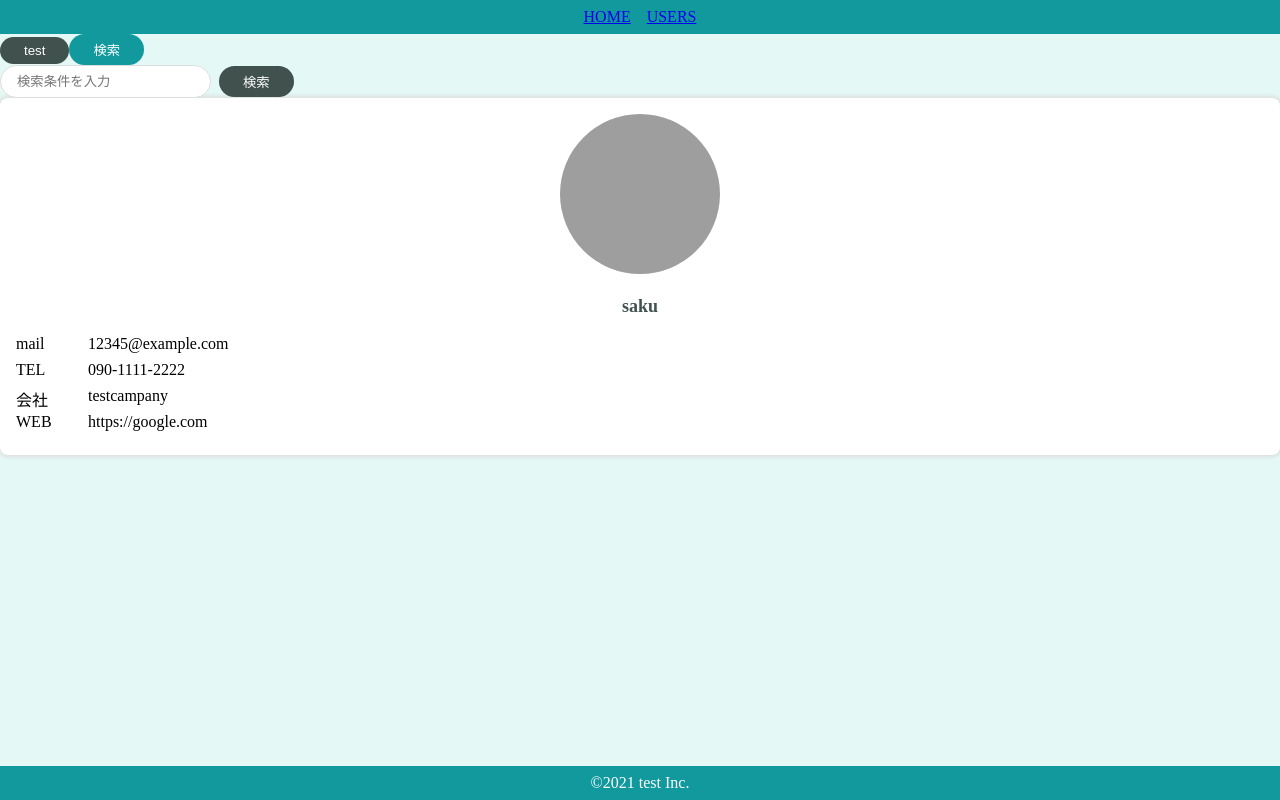
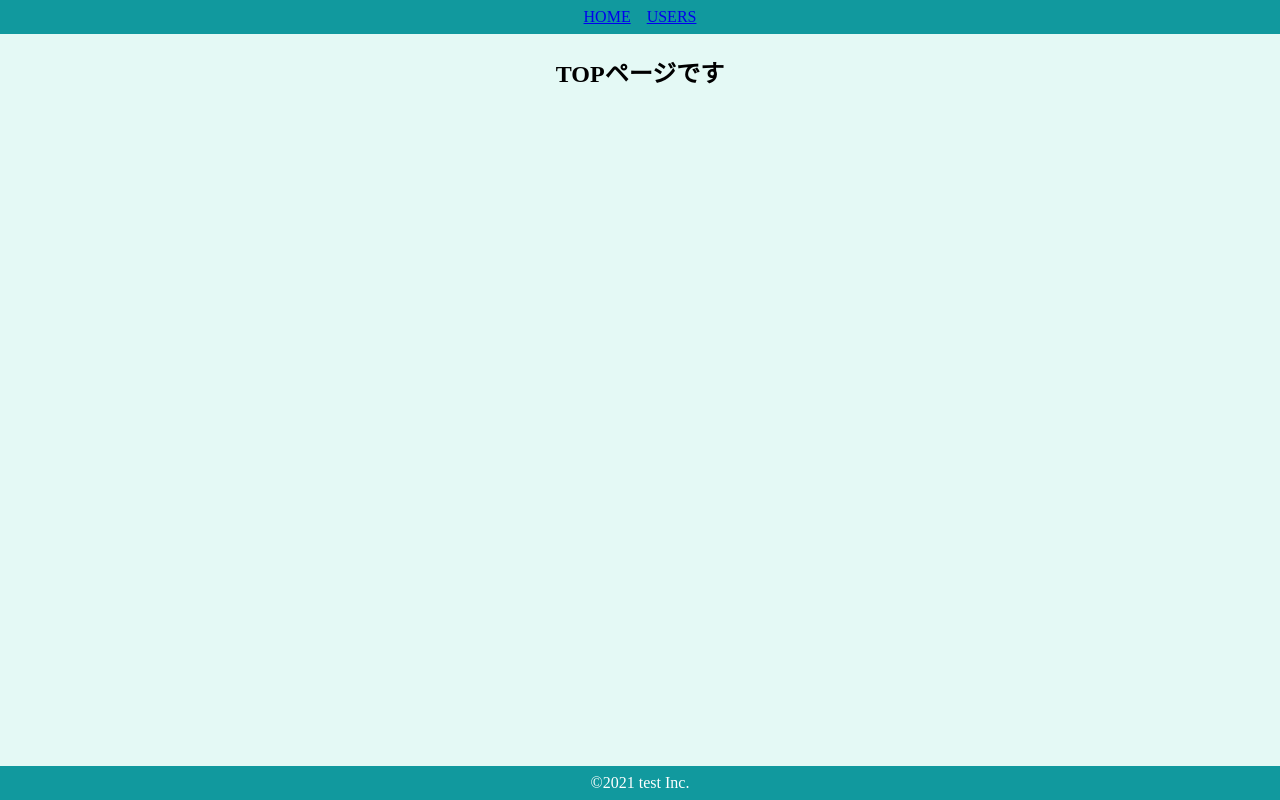
Before and after one commit to sakuisa/react-Molecule, a React (Create React App) app: page / in a window 1280 px wide. Built offline with nearby package versions, Linux system fonts and the light colour scheme; grey boxes are pictures that could not be loaded.

Commit message:
Update 4 files

```diff
--- a/src/App.js
+++ b/src/App.js
@@ -1,33 +1,6 @@
-import { BrowserRouter } from "react-router-dom";
-import { PrimaryButton } from "./components/atoms/button/PrimaryButton";
-import { SecondaryButton } from "./components/atoms/button/SecondaryButton";
-import { SearchInput } from "./components/molecules/SearchInput";
-import { UserCard } from "./components/organisms/user/UserCard";
-import { DefaultLayout } from "./components/templates/DefaultLayout";
-import { HeaderOnly } from "./components/templates/HeaderOnly";
+import { Router } from "./components/router/Router";
 import "./styles.css";
 
-const user = {
-  name: "saku",
-  image: "https://source.unsplash.com/NE0XGVKTmcA",
-  email: "12345@example.com",
-  phone: "090-1111-2222",
-  company: {
-    name: "testcampany",
-  },
-  website: "https://google.com",
-};
-
 export default function App() {
-  return (
-    <BrowserRouter>
-      <DefaultLayout>
-        <PrimaryButton>test</PrimaryButton>
-        <SecondaryButton>検索</SecondaryButton>
-        <br />
-        <SearchInput />
-        <UserCard user={user} />
-      </DefaultLayout>
-    </BrowserRouter>
-  );
+  return <Router />;
 }
--- /dev/null
+++ b/src/components/pages/Top.jsx
@@ -0,0 +1,13 @@
+import styled from "styled-components";
+
+export const Top = () => {
+  return (
+    <SConainer>
+      <h2>TOPページです</h2>
+    </SConainer>
+  );
+};
+
+const SConainer = styled.div`
+  text-align: center;
+`;
--- /dev/null
+++ b/src/components/pages/Users.jsx
@@ -0,0 +1,35 @@
+import styled from "styled-components";
+import { SearchInput } from "../molecules/SearchInput";
+
+const users = [...Array(10).keys()].map((val) => {
+  return {
+    id: val,
+    name: `saku${val}`,
+    image: "https://source.unsplash.com/NE0XGVKTmcA",
+    email: "12345@example.com",
+    phone: "090-1111-2222",
+    company: {
+      name: "testcampany",
+    },
+    website: "https://google.com",
+  };
+});
+
+export const Users = () => {
+  return (
+    <SConainer>
+      <h2>ユーザー一覧</h2>
+      <SearchInput />
+      {users.map((user) => (
+        <UserCard key={user.id} user={user} />
+      ))}
+    </SConainer>
+  );
+};
+
+const SConainer = styled.div`
+  text-align: center;
+  flex-direction: column;
+  align-items: center;
+  padding: 24px;
+`;
--- /dev/null
+++ b/src/components/router/Router.jsx
@@ -0,0 +1,24 @@
+import { BrowserRouter, Route, Switch } from "react-router-dom";
+import { Top } from "../pages/Top";
+import { Users } from "../pages/Users";
+import { DefaultLayout } from "../templates/DefaultLayout";
+import { HeaderOnly } from "../templates/HeaderOnly";
+
+export const Router = () => {
+  return (
+    <BrowserRouter>
+      <Switch>
+        <Route exact path="/">
+          <DefaultLayout>
+            <Top />
+          </DefaultLayout>
+        </Route>
+        <Route path="/users">
+          <HeaderOnly>
+            <Users />
+          </HeaderOnly>
+        </Route>
+      </Switch>
+    </BrowserRouter>
+  );
+};
```
